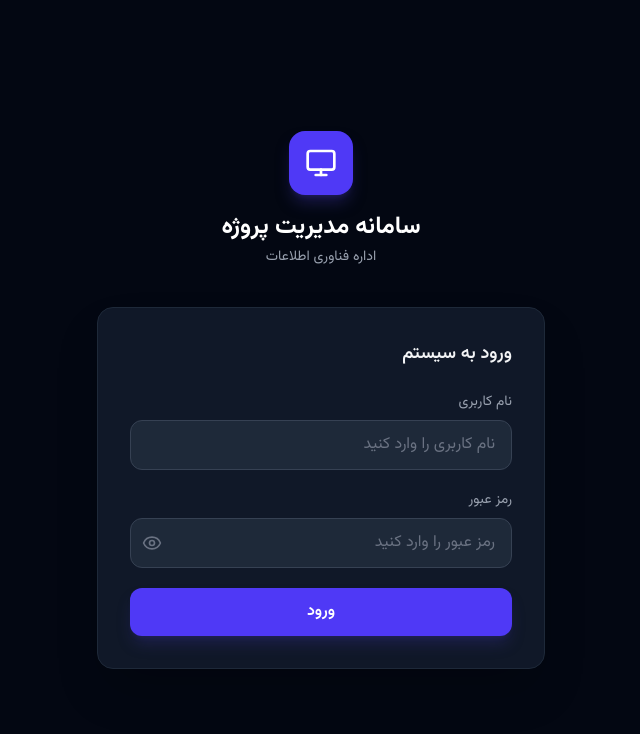
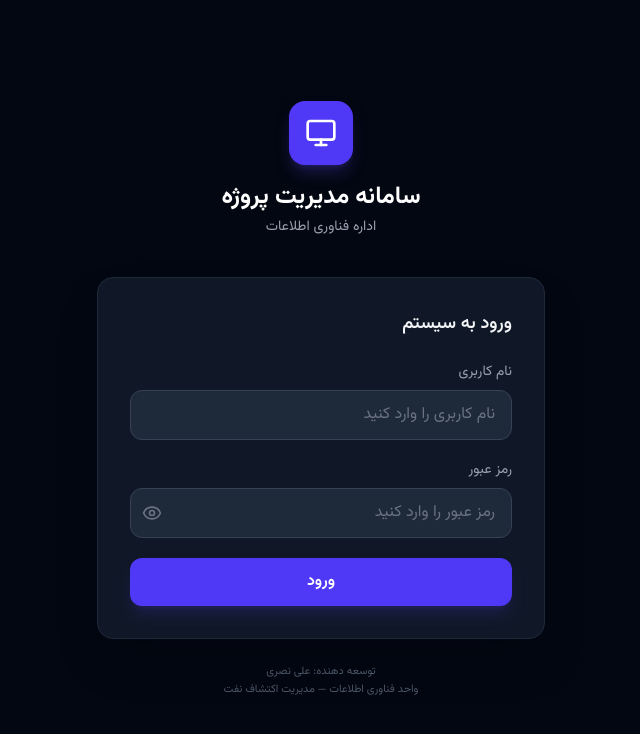
Before and after one commit to alinasri/ITProjectManagement, a React (Vite) app in the folder frontend/: page /login in a window 1280 px wide. Shown: the top 734 px of the page, without its empty margins (433-1073 px from the left). Built offline with nearby package versions, Linux system fonts and the light colour scheme; no server answers.

Commit message:
My name added!

```diff
--- a/frontend/src/components/Sidebar.jsx
+++ b/frontend/src/components/Sidebar.jsx
@@ -145,6 +145,15 @@ export default function Sidebar({ sections = [], activeSectionId }) {
           خروج از سیستم
         </button>
       </div>
+
+      {/* Developer credit */}
+      <div className="px-5 py-3 border-t border-gray-800/60 text-center">
+        <p className="text-[11px] text-gray-600 leading-relaxed">
+          توسعه دهنده: علی نصری
+          <br />
+          واحد فناوری اطلاعات — مدیریت اکتشاف نفت
+        </p>
+      </div>
     </aside>
   );
 }
--- a/frontend/src/pages/LoginPage.jsx
+++ b/frontend/src/pages/LoginPage.jsx
@@ -81,6 +81,12 @@ export default function LoginPage() {
             </button>
           </form>
         </div>
+
+        <p className="text-center text-[11px] text-gray-600 leading-relaxed mt-6">
+          توسعه دهنده: علی نصری
+          <br />
+          واحد فناوری اطلاعات — مدیریت اکتشاف نفت
+        </p>
       </div>
     </div>
   );
```
